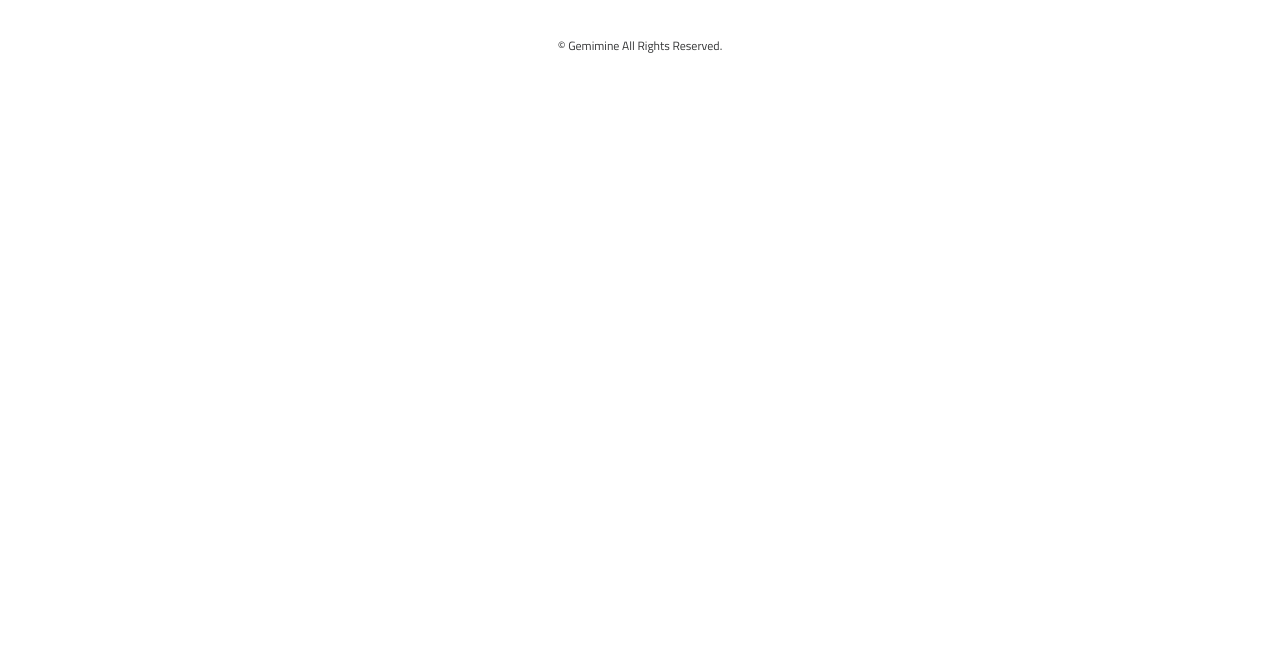
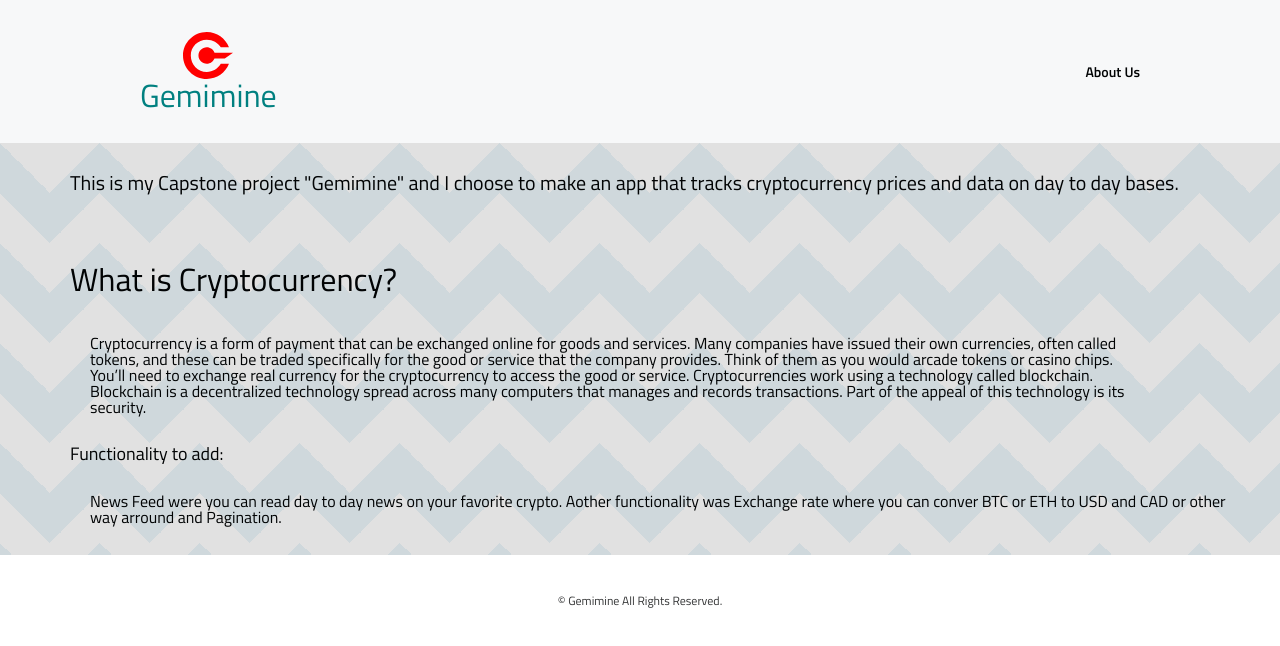
Before and after one commit to Thornebanks/Crypto-Capstone, a React (Create React App) app in the folder capstone-crypto/client/: page /About in a window 1280 px wide. Shown: the top 646 px of the page. Built offline with nearby package versions, Linux system fonts and the light colour scheme.

Commit message:
added and styled about page

```diff
--- a/capstone-crypto/client/src/App.jsx
+++ b/capstone-crypto/client/src/App.jsx
@@ -1,7 +1,7 @@
 import React from 'react';
 import './App.scss';
 import Home from '../src/pages/Home/Home';
-// import List from './pages/List/List';
+import About from './pages/About/About';
 import Footer from "../src/components/Footer/Footer";
 import { BrowserRouter, Route, Switch } from "react-router-dom";
 import SingleCrypto from './pages/SingleCrypto/SingleCrypto';
@@ -11,7 +11,7 @@ function App() {
     <BrowserRouter>
      <Switch>
        <Route  exact path="/" component={Home} />
-       {/* <Route  path="/List" component={List} /> */}
+       <Route  path="/About" component={About} />
        <Route path="/coin/:id" component={SingleCrypto} />
      </Switch>
      <Footer />
--- a/capstone-crypto/client/src/components/Header/Header.jsx
+++ b/capstone-crypto/client/src/components/Header/Header.jsx
@@ -14,9 +14,9 @@ function Header() {
           </Link>
         </div>
         <div className="header__links">
-          {/* <NavLink className="header__links-anchor" to="/List">
-            <p className="header__links header__links--p">Top Traded</p>
-          </NavLink> */}
+          <NavLink className="header__links-anchor" to="/About">
+            <p className="header__links header__links--p">About Us</p>
+          </NavLink>
           {/* <NavLink className="header__links-anchor" to="/inventories">
             <p className="header__links header__links--p">Inventory</p>
           </NavLink> */}
--- /dev/null
+++ b/capstone-crypto/client/src/pages/About/About.jsx
@@ -0,0 +1,36 @@
+import "./About.scss";
+import Header from "../../components/Header/Header";
+
+function About() {
+  return (
+    <div>
+      <Header />
+      <div className="about">
+          <p className="about__title">
+            This is my Capstone project "Gemimine" and I choose to make an app that tracks
+            cryptocurrency prices and data on day to day bases.
+          </p>
+          <h1 className="about__header">What is Cryptocurrency?</h1>
+          <article className="about__des">
+            Cryptocurrency is a form of payment that can be exchanged online for
+            goods and services. Many companies have issued their own currencies,
+            often called tokens, and these can be traded specifically for the good
+            or service that the company provides. Think of them as you would arcade
+            tokens or casino chips. You’ll need to exchange real currency for the
+            cryptocurrency to access the good or service. Cryptocurrencies work
+            using a technology called blockchain. Blockchain is a decentralized
+            technology spread across many computers that manages and records
+            transactions. Part of the appeal of this technology is its security.
+          </article>
+          <h3 className="about__function">
+          Functionality to add:
+          </h3>
+              <article className="about__functionality">
+              News Feed were you can read day to day news on your favorite crypto. Aother functionality was Exchange rate where you can conver BTC or ETH to USD and CAD or other way arround and Pagination.
+              </article>
+      </div>
+
+    </div>
+  );
+}
+export default About;
--- /dev/null
+++ b/capstone-crypto/client/src/pages/About/About.scss
@@ -0,0 +1,42 @@
+@use "../../styles/styles.scss" as *;
+@use "../../styles/partials/mixins" as *;
+
+
+.about {
+  padding: 30px;
+  color: $coin;
+
+  --stripe: #cfd8dc;
+  --bg: #e1e1e1;
+
+  background: linear-gradient(135deg, var(--bg) 25%, transparent 25%) -50px 0,
+    linear-gradient(225deg, var(--bg) 25%, transparent 25%) -50px 0,
+    linear-gradient(315deg, var(--bg) 25%, transparent 25%),
+    linear-gradient(45deg, var(--bg) 25%, transparent 25%);
+  background-size: 100px 100px;
+  background-color: var(--stripe);
+
+  &__title {
+    font-size: rem(20px);
+    padding-left: 40px;
+    padding-bottom: 30px;
+  }
+  &__header {
+    padding: 40px;
+  }
+  &__des {
+    padding-left: 60px;
+    font-size: rem(16px);
+    padding-bottom: 30px;
+    width: 90%;
+  }
+  &__function {
+    padding-left: 40px;
+    font-size: rem(18px);
+    font-weight: 500;
+    padding-bottom: 30px;
+  }
+  &__functionality {
+    padding-left: 60px;
+  }
+}
```
